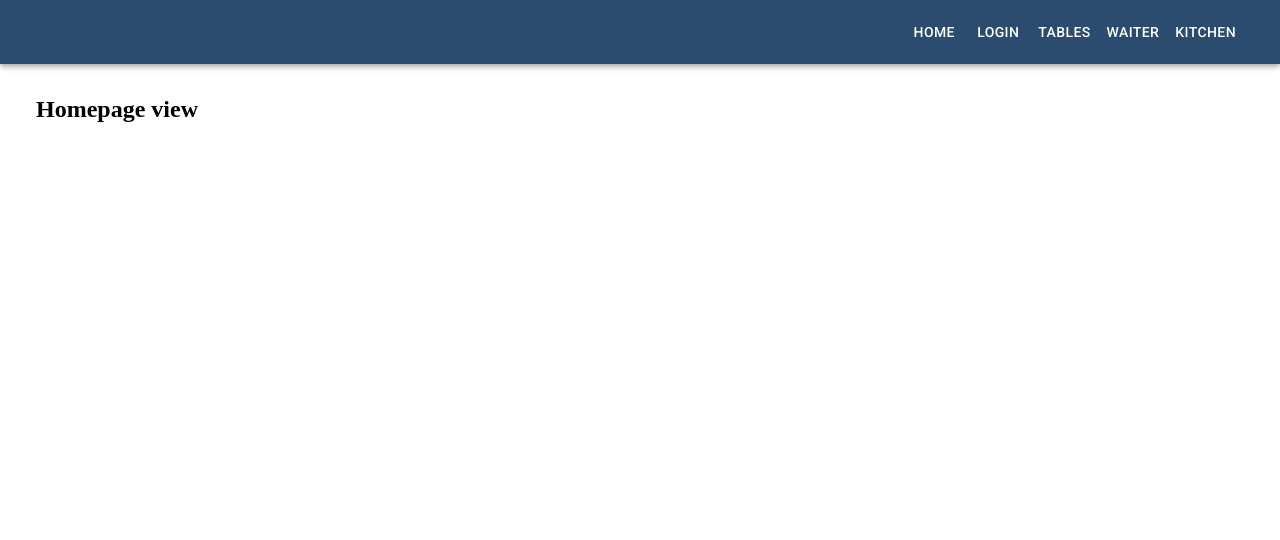
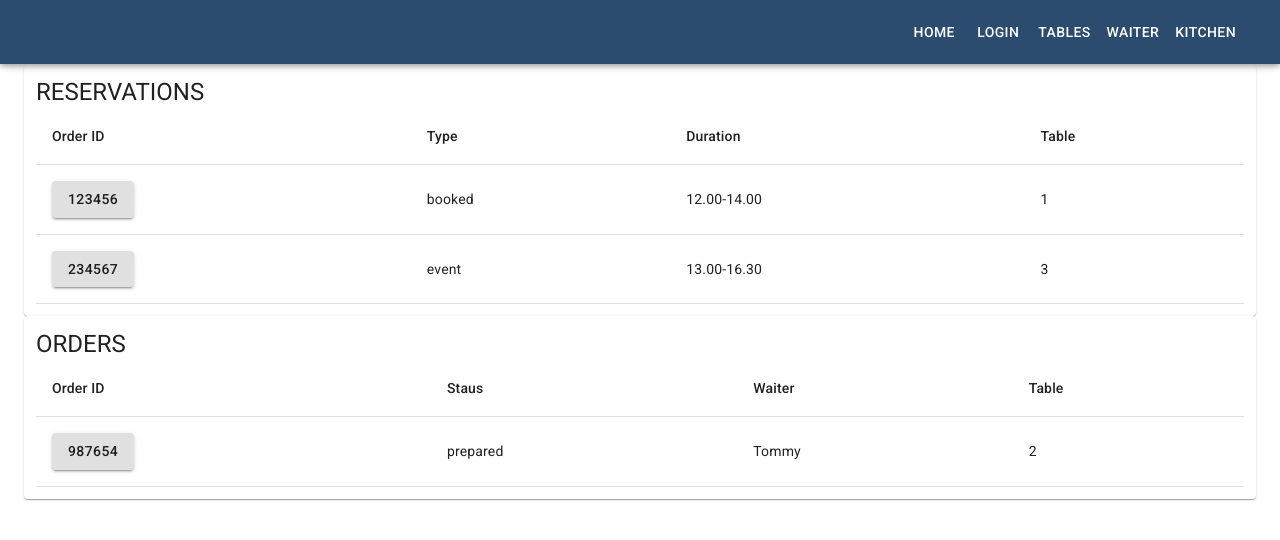
Before and after one commit to perfectcircle93/pizzeria-portal, a React (Create React App) app: page / in a window 1280 px wide. Shown: the top 540 px of the page. Built offline with nearby package versions, Linux system fonts and the light colour scheme.

Commit message:
Add homepage view

```diff
--- a/src/components/views/HomePage/HomePage.js
+++ b/src/components/views/HomePage/HomePage.js
@@ -1,10 +1,115 @@
 import React from 'react';
 import styles from './HomePage.module.scss';
+import Paper from '@material-ui/core/Paper';
+import Table from '@material-ui/core/Table';
+import TableBody from '@material-ui/core/TableBody';
+import TableCell from '@material-ui/core/TableCell';
+import TableHead from '@material-ui/core/TableHead';
+import TableRow from '@material-ui/core/TableRow';
+import Typography from '@material-ui/core/Typography';
+import Button from '@material-ui/core/Button';
+import {NavLink} from 'react-router-dom';
+
+const demoReservation = [
+  {id: '123456', type: 'booked', duration: '12.00-14.00', table: '1'},
+  {id: '234567', type: 'event', duration: '13.00-16.30', table: '3'},
+];
+
+const demoOrders = [
+  {id: '987654', status: 'prepared', table: '2', waiter: 'Tommy'},
+];
+
+const renderActions = status => {
+  switch (status) {
+    case 'booked':
+      return (
+        <>
+          <Button variant="contained" component={NavLink} to={`${process.env.PUBLIC_URL}/tables/booking/123456`}>123456</Button>
+        </>
+      );
+    case 'event':
+      return (
+        <>
+          <Button variant="contained" component={NavLink} to={`${process.env.PUBLIC_URL}/tables/events/234567`}>234567</Button>
+        </>
+      );
+    case 'prepared':
+      return (
+        <>
+          <Button variant="contained" component={NavLink} to={`${process.env.PUBLIC_URL}/waiter/order/987654`}>987654</Button>
+        </>
+      );
+    default:
+      return null;
+  }
+};
 
 const Homepage = () => (
-  <div className={styles.component}>
-    <h2>Homepage view</h2>
+  <div>
+    <Paper className={styles.component}>
+      <Typography variant="h5">RESERVATIONS</Typography>
+      <Table>
+        <TableHead>
+          <TableRow>
+            <TableCell>Order ID</TableCell>
+            <TableCell>Type</TableCell>
+            <TableCell>Duration</TableCell>
+            <TableCell>Table</TableCell>
+          </TableRow>
+        </TableHead>
+        <TableBody>
+          {demoReservation.map(row => (
+            <TableRow key={row.id}>
+              <TableCell component="th" scope="row">
+                {renderActions(row.type)}
+              </TableCell>
+              <TableCell>
+                {row.type}
+              </TableCell>
+              <TableCell>
+                {row.duration}
+              </TableCell>
+              <TableCell>
+                {row.table}
+              </TableCell>
+            </TableRow>
+          ))}
+        </TableBody>
+      </Table>
+    </Paper>
+    <Paper className={styles.component}>
+      <Typography variant="h5">ORDERS</Typography>
+      <Table>
+        <TableHead>
+          <TableRow>
+            <TableCell>Order ID</TableCell>
+            <TableCell>Staus</TableCell>
+            <TableCell>Waiter</TableCell>
+            <TableCell>Table</TableCell>
+          </TableRow>
+        </TableHead>
+        <TableBody>
+          {demoOrders.map(row => (
+            <TableRow key={row.id}>
+              <TableCell component="th" scope="row">
+                {renderActions(row.status)}
+              </TableCell>
+              <TableCell>
+                {row.status}
+              </TableCell>
+              <TableCell>
+                {row.waiter}
+              </TableCell>
+              <TableCell>
+                {row.table}
+              </TableCell>
+            </TableRow>
+          ))}
+        </TableBody>
+      </Table>
+    </Paper>
   </div>
+
 );
 
 export default Homepage;
```
